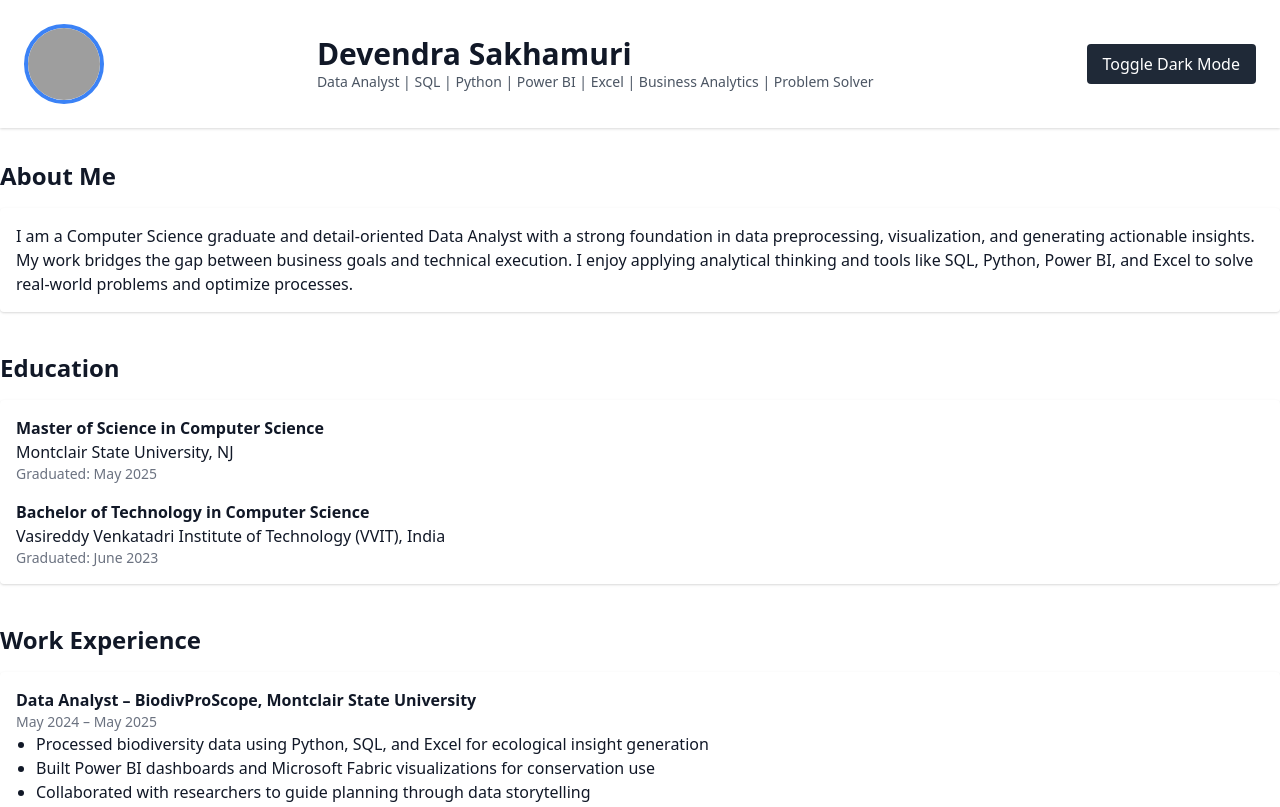
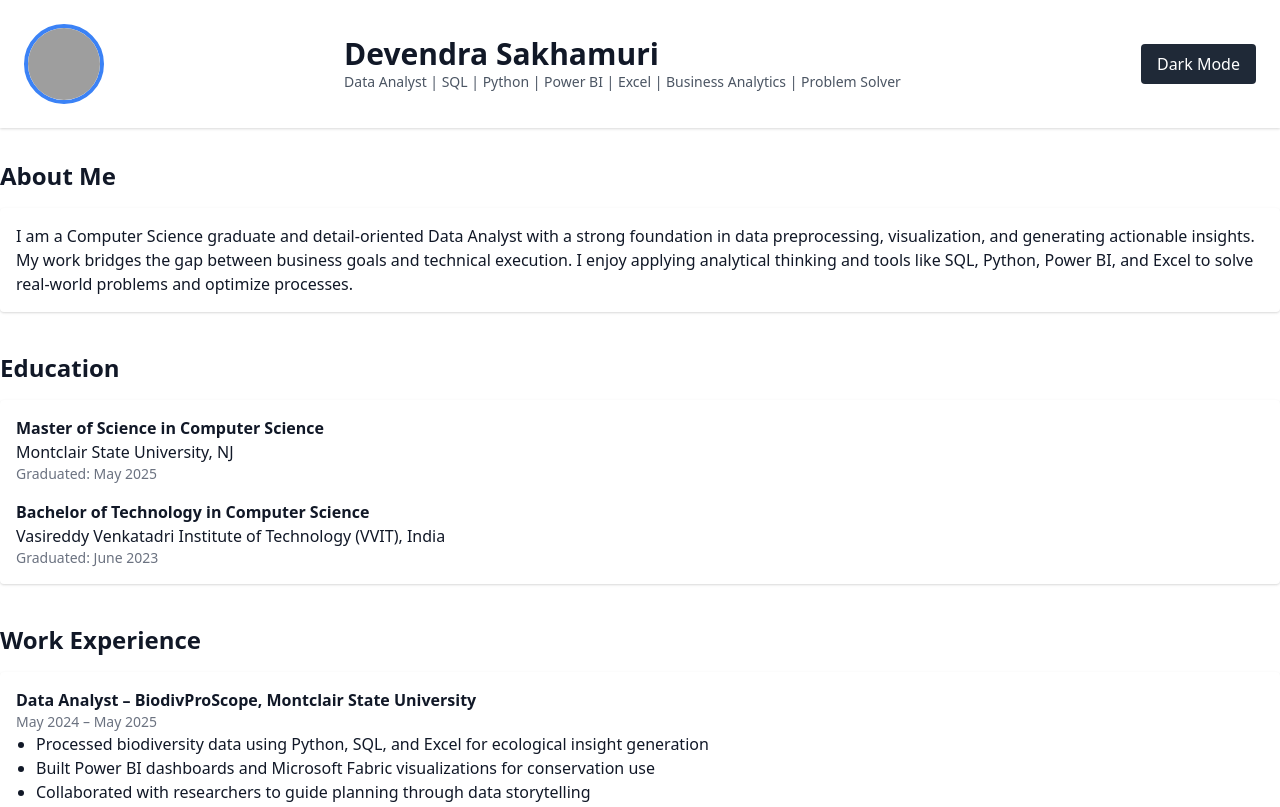
Before and after one commit to Devendrasakhamuri/portfolio-website, a plain HTML site: page index.html in a window 1280 px wide. Shown: the top 807 px of the page. Drawn offline with nearby package versions, Linux system fonts and the light colour scheme; grey boxes are pictures that could not be loaded.

Commit message:
Update index.html

```diff
--- a/index.html
+++ b/index.html
@@ -29,7 +29,7 @@
         <h1 class="text-3xl font-bold">Devendra Sakhamuri</h1>
         <p class="text-sm text-gray-600">Data Analyst | SQL | Python | Power BI | Excel | Business Analytics | Problem Solver</p>
       </div>
-      <button onclick="toggleDarkMode()" class="bg-gray-800 text-white px-4 py-2 rounded">Toggle Dark Mode</button>
+      <button onclick="toggleDarkMode()" class="bg-gray-800 text-white px-4 py-2 rounded">Dark Mode</button>
     </div>
   </header>
 
```
